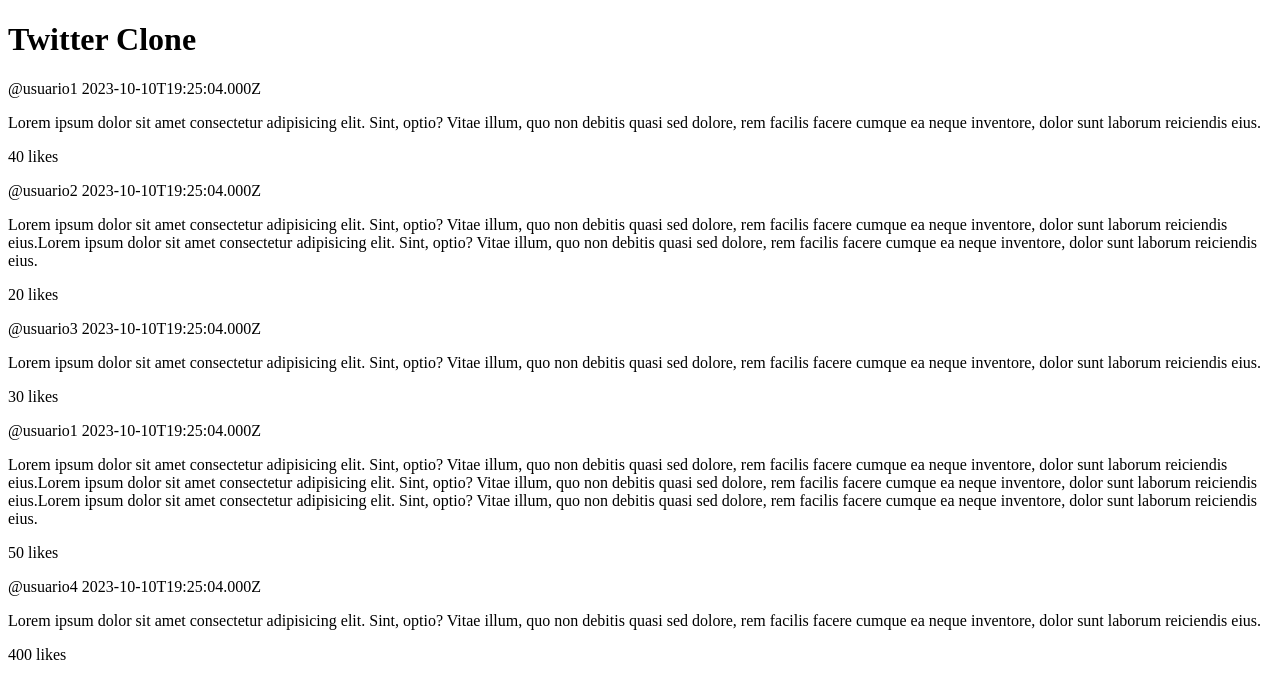
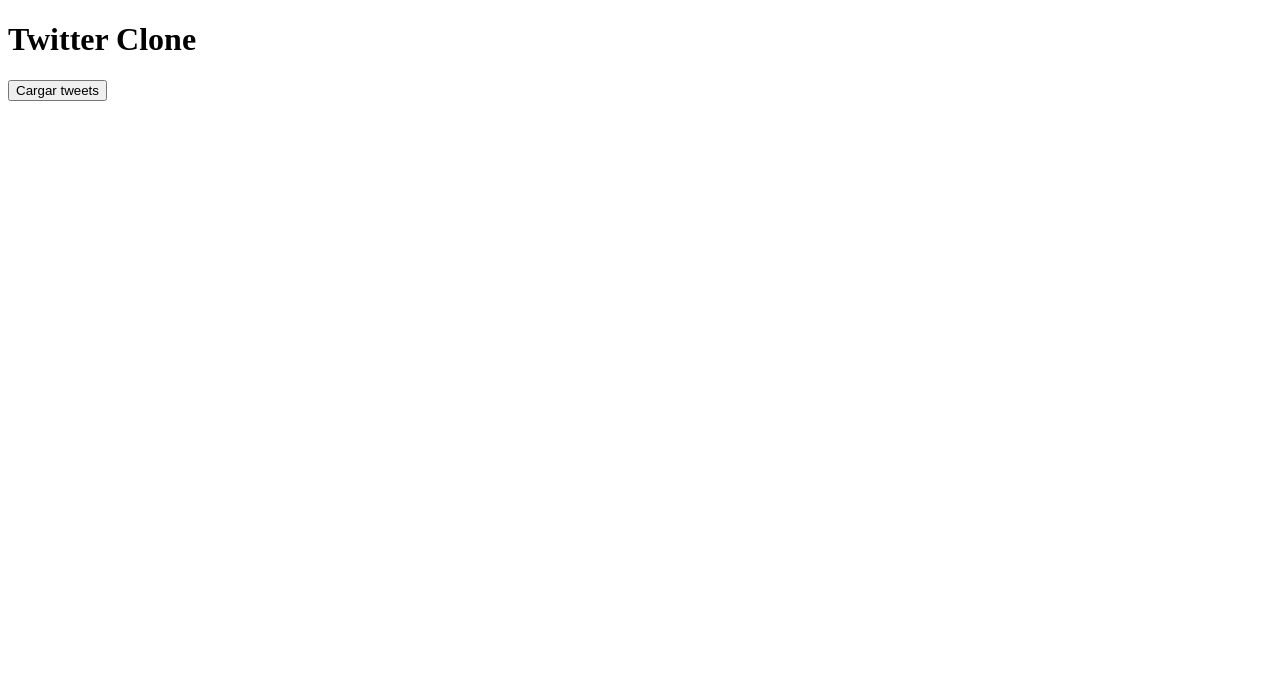
Before and after one commit to jmacosta/keepcoding_twitterClon, a plain HTML site: page index.html in a window 1280 px wide. Drawn offline with Linux system fonts and the light colour scheme.

Commit message:
button for charge tweets

```diff
--- a/index.html
+++ b/index.html
@@ -7,6 +7,7 @@
   </head>
   <body>
     <h1>Twitter Clone</h1>
+    <button id="loadTweets">Cargar tweets</button>
     <section id="tweets"></section>
     <script type="module" src="index.js"></script>
   </body>
--- a/index.js
+++ b/index.js
@@ -1,3 +1,8 @@
 import { tweetListController } from './tweetlist/tweetListController.js';
-const tweetList = document.getElementById('tweets');
-tweetListController(tweetList);
+
+const loadTweetsButton = document.getElementById('loadTweets');
+
+loadTweetsButton.addEventListener('click', () => {
+  const tweetList = document.getElementById('tweets');
+  tweetListController(tweetList);
+});
```
